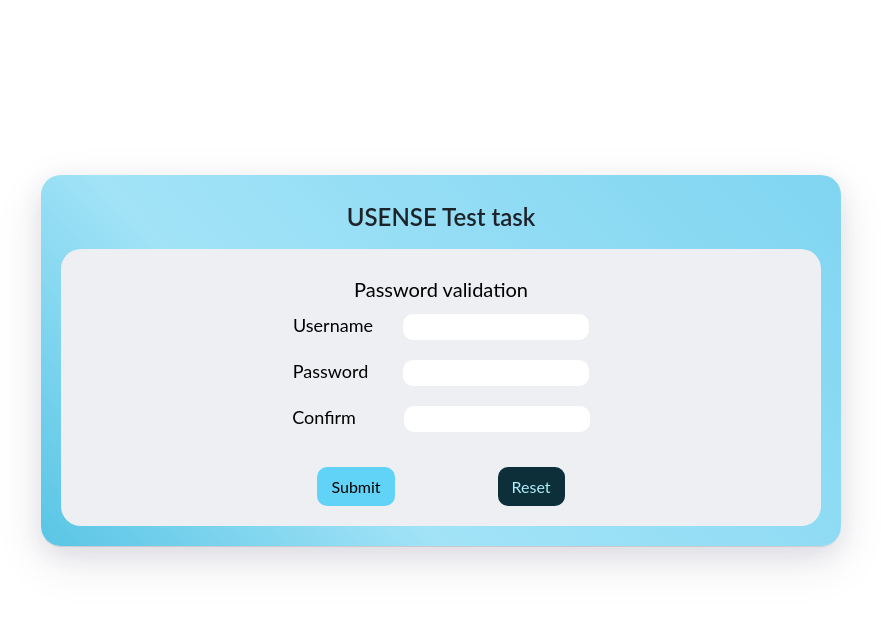
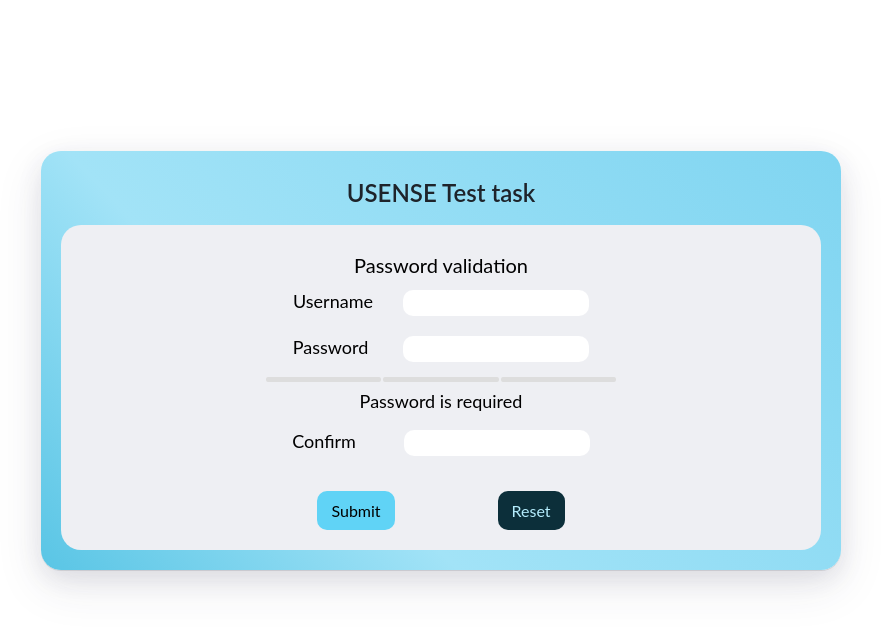
Before and after one commit to vik-tsyplakov/u-task, an Angular app in the folder angular-utask/: page / in a window 1280 px wide. Shown: the top 628 px of the page, without its empty margins (199-1080 px from the left). Built offline with nearby package versions, Linux system fonts and the light colour scheme.

Commit message:
final-version

```diff
--- /dev/null
+++ b/angular-utask/src/app/password-strength/password-strength.component.css
@@ -0,0 +1,33 @@
+.strength {
+  display: flex;
+  flex-direction: row;
+}
+
+.strengthBar {
+  display: flex;
+  flex-grow: 1;
+  list-style: none;
+  margin-top: 15px;
+  padding: 0;
+  vertical-align: 2px;
+}
+.strengthBar__description {
+  margin-top: 10px;
+}
+.point:last-of-type {
+  margin: 0 !important;
+}
+
+.point {
+  background: #ddd;
+  border-radius: 2px;
+  display: inline-block;
+  height: 5px;
+  margin-right: 2px;
+  flex-grow: 1;
+}
+
+p {
+  font-weight: bold;
+  flex-grow: 0.1;
+}
--- /dev/null
+++ b/angular-utask/src/app/password-strength/password-strength.component.html
@@ -0,0 +1,12 @@
+<div class="strength">
+  <ul class="strengthBar">
+    <li class="point" [style.background-color]="bar0"></li>
+    <li class="point" [style.background-color]="bar1"></li>
+    <li class="point" [style.background-color]="bar2"></li>
+  </ul>
+</div>
+<div class="strengthBar__description">
+  <p [style.color]="messageColor" *ngIf="passwordToCheck?.length">
+    {{ message }}
+  </p>
+</div>
--- /dev/null
+++ b/angular-utask/src/app/password-strength/password-strength.component.ts
@@ -0,0 +1,118 @@
+import {
+  Component,
+  EventEmitter,
+  Input,
+  OnChanges,
+  Output,
+  SimpleChange,
+} from '@angular/core';
+
+@Component({
+  selector: 'app-password-strength',
+  templateUrl: './password-strength.component.html',
+  styleUrls: ['./password-strength.component.css'],
+})
+export class PasswordStrengthComponent implements OnChanges {
+  bar0: string = 'darkred';
+  bar1: string = 'darkred';
+  bar2: string = 'darkred';
+
+  @Input() public passwordToCheck: string = '';
+
+  @Output() passwordStrength = new EventEmitter<boolean>();
+
+  private colors = ['red', 'Gold', 'green'];
+
+  message: string = '';
+  messageColor: string = '';
+
+  checkStrength(password: string) {
+    let force = 0;
+
+    // 2
+    const regex = /[$-/:-?{-~!"^_@`\[\]]/g;
+    const letters = /[a-zA-Z]+/.test(password);
+    const numbers = /[0-9]+/.test(password);
+    const symbols = regex.test(password);
+
+    const flags = [letters, numbers, symbols];
+
+    let passedMatches = 0;
+    for (const flag of flags) {
+      passedMatches += flag === true ? 1 : 0;
+    }
+
+    force += 2 * password.length + (password.length >= 10 ? 1 : 0);
+    force += passedMatches * 10;
+
+    force = passedMatches === 1 ? Math.min(force, 10) : force;
+    force = passedMatches === 2 ? Math.min(force, 20) : force;
+    force = passedMatches === 3 ? Math.min(force, 30) : force;
+
+    return force;
+  }
+
+  ngOnChanges(changes: { [propName: string]: SimpleChange }): void {
+    const password = changes['passwordToCheck'].currentValue;
+
+    this.setBarColors(3, '#DDD');
+
+    if (password) {
+      const pwdStrength = this.checkStrength(password);
+      const color = this.getColor(pwdStrength);
+      if (password.length < 8) {
+        this.setBarColors(3, 'red');
+        this.message = 'Should contain more than 8 symbols';
+        this.messageColor = 'red';
+        return;
+      } else {
+        this.setBarColors(color.index, color.color);
+      }
+
+      pwdStrength === 30
+        ? this.passwordStrength.emit(true)
+        : this.passwordStrength.emit(false);
+
+      switch (pwdStrength) {
+        case 10:
+          this.message = 'Easy';
+          break;
+        case 20:
+          this.message = 'Medium';
+          break;
+        case 30:
+          this.message = 'Strong';
+          break;
+      }
+    } else {
+      this.message = '';
+    }
+  }
+
+  private getColor(strength: number) {
+    let index;
+
+    if (strength === 10) {
+      index = 0;
+    } else if (strength === 20) {
+      index = 1;
+    } else if (strength === 30) {
+      index = 2;
+    } else {
+      index = 4;
+    }
+
+    this.messageColor = this.colors[index];
+
+    return {
+      index: index + 1,
+      color: this.colors[index],
+    };
+  }
+
+  private setBarColors(count: number, color: string) {
+    for (let i = 0; i < count; i++) {
+      (this as any)['bar' + i] = color;
+    }
+  }
+}
--- a/angular-utask/src/app/password-validation/password-validation.component.css
+++ b/angular-utask/src/app/password-validation/password-validation.component.css
@@ -91,24 +91,3 @@
   align-items: center;
   margin: 0 auto;
 }
-.invalid-feedback__item {
-  margin: 7px 0 auto;
-  text-align: center;
-  max-width: 240px;
-  white-space: nowrap;
-}
-.form__password-strength {
-  display: flex;
-  width: 240px;
-  text-align: center;
-  justify-content: space-between;
-  margin-top: 10px;
-}
-.password-strength__item {
-  width: 70px;
-  height: 10px;
-  background: grey;
-}
-.password-strength__item_red {
-  background: red;
-}
--- a/angular-utask/src/app/password-validation/password-validation.component.html
+++ b/angular-utask/src/app/password-validation/password-validation.component.html
@@ -26,49 +26,31 @@
     </div>
 
     <div class="form__password">
-      <label class="label__password">Password</label>
+      <label for="password" class="label__password">Password</label>
       <input
         type="password"
-        (click)="onFirstClick()"
+        class="form-control"
         formControlName="password"
-        class="form-control"
-        [ngClass]="{ 'is-invalid': submitted && f['password'].errors }"
-        title="Must contain at least one number, one letter, one symbol, and
-          at least 8 or more characters"
+        autocomplete="new-password"
+        [ngClass]="{
+          'is-valid':
+            (submitted || f['password'].dirty) && !f['password'].errors,
+          'is-invalid':
+            (submitted || f['password'].dirty) && f['password'].errors
+        }"
       />
-      <div *ngIf="submitted && f['password'].errors" class="invalid-feedback">
-        <div
-          *ngIf="f['password'].errors['required']"
-          class="invalid-feedback__item"
+      <app-password-strength
+        [passwordToCheck]="form.value.password"
+        (passwordStrength)="onPasswordStrengthChanged($event)"
+      ></app-password-strength>
+
+      <div class="invalid-feedback" *ngIf="f['password'].errors">
+        <span *ngIf="f['password'].errors['required']"
+          >Password is required</span
         >
-          Password is required
-          <div class="form__password-strength">
-            <div class="password-strength__item"></div>
-            <div class="password-strength__item"></div>
-            <div class="password-strength__item"></div>
-          </div>
-        </div>
-        <div
-          *ngIf="f['password'].errors['minlength']"
-          class="invalid-feedback__item"
+        <span *ngIf="f['password'].errors['minLength']"
+          >Password must be at least 8 characters long</span
         >
-          Password must be min 8 char.
-          <div class="form__password-strength">
-            <div
-              class="password-strength__item password-strength__item_red"
-            ></div>
-            <div
-              class="password-strength__item password-strength__item_red"
-            ></div>
-            <div
-              class="password-strength__item password-strength__item_red"
-            ></div>
-          </div>
-        </div>
-        <div *ngIf="f['password'].errors['maxlength']">
-          Password must not exceed 25 characters
-        </div>
-        <div *ngIf="f['password'].errors['pattern']"></div>
       </div>
     </div>
 
--- a/angular-utask/src/app/password-validation/password-validation.component.ts
+++ b/angular-utask/src/app/password-validation/password-validation.component.ts
@@ -20,6 +20,7 @@ export class PasswordValidationComponent {
     confirmPassword: new FormControl(''),
   });
   submitted = false;
+  strongPassword = false;
 
   constructor(private formBuilder: FormBuilder) {}
 
@@ -40,18 +41,6 @@ export class PasswordValidationComponent {
             Validators.required,
             Validators.minLength(8),
             Validators.maxLength(25),
-            //Validators.pattern('^[0-9]+$'), // password is easy > Only digits  ++
-            //Validators.pattern('^[a-zA-Z]+$'), // password is easy > Only letters ++
-            //Validators.pattern('^[#?!@$%^&*-]+$'), // password is easy > Only symbols ++
-            //Validators.pattern('^(?=.*[0-9])(?=.*[a-zA-Z])[0-9a-zA-Z]{8,}$'), // password is medium > Only letters and numbers ++
-
-            //Validators.pattern('^(?=.*[A-Za-z])(?=.*[@$!%*#?&^])[A-Za-zd@$!%*#?&^]{8,}$'), // password is medium > Only letters and symbols ++
-
-            //Validators.pattern('^(?=.*[0-9])(?=.*[@$!%*#?&^])[0-9@$!%*#?&^]{8,}$'), // password is medium >  Only numbers and symbols ++
-
-            Validators.pattern(
-              '^(?=.*?[a-zA-Z])(?=.*?[0-9])(?=.*?[#?!@$%^&*-]).{8,}$'
-            ), // password is strong >  Password must exceed minimum eight characters, at least one letter, one symbol and one number ++
           ],
         ],
         confirmPassword: ['', Validators.required],
@@ -66,8 +55,8 @@ export class PasswordValidationComponent {
     return this.form.controls;
   }
 
-  onFirstClick(): void {
-    this.submitted = true;
+  onPasswordStrengthChanged(event: boolean) {
+    this.strongPassword = event;
   }
 
   onSubmit(): void {
```
Also changed, not shown: angular-utask/src/app/app.module.ts (+6 -1 lines).
